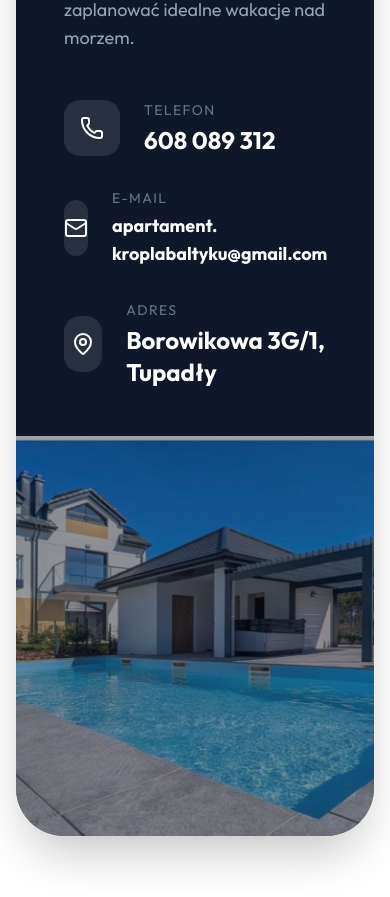
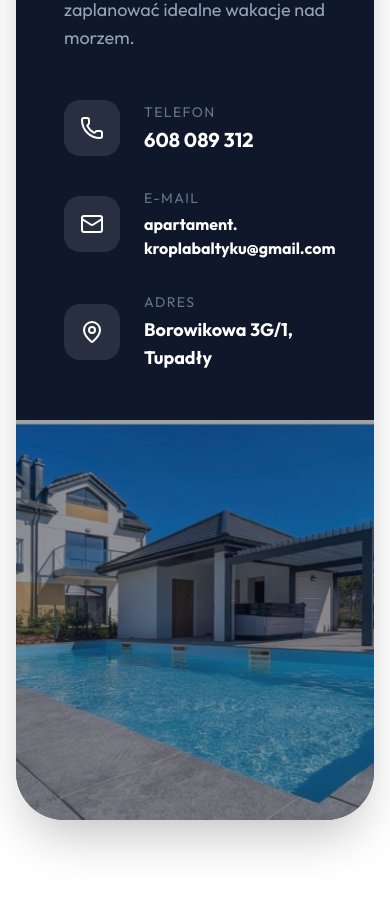
Before and after one commit to gronQA/KroplaBaltyku, a React (Vite) app: page / in a window 390 px wide. Shown: the part 5438-6335 px from the top of the page. Built offline with nearby package versions, Linux system fonts and the light colour scheme; a web font is replaced by a local one.

Commit message:
fix: prevent contact icons from shrinking and optimize font sizes for mobile

```diff
--- a/src/pages/Home.tsx
+++ b/src/pages/Home.tsx
@@ -277,22 +277,22 @@ const Home = () => {
 
               <div className="space-y-8">
                 <a href="tel:608089312" className="flex items-center space-x-6 group">
-                  <div className="w-14 h-14 bg-white/10 rounded-2xl flex items-center justify-center group-hover:bg-marine-500 transition-colors">
+                  <div className="w-14 h-14 bg-white/10 rounded-2xl flex items-center justify-center group-hover:bg-marine-500 transition-colors flex-shrink-0">
                     <Phone className="w-6 h-6 text-white" />
                   </div>
                   <div>
                     <div className="text-sm text-slate-500 uppercase tracking-widest mb-1">Telefon</div>
-                    <div className="text-2xl font-bold">608 089 312</div>
+                    <div className="text-xl md:text-2xl font-bold">608 089 312</div>
                   </div>
                 </a>
 
                 <a href="mailto:apartament.kroplabaltyku@gmail.com" className="flex items-center space-x-6 group">
-                  <div className="w-14 h-14 bg-white/10 rounded-2xl flex items-center justify-center group-hover:bg-marine-500 transition-colors">
+                  <div className="w-14 h-14 bg-white/10 rounded-2xl flex items-center justify-center group-hover:bg-marine-500 transition-colors flex-shrink-0">
                     <Mail className="w-6 h-6 text-white" />
                   </div>
                   <div>
                     <div className="text-sm text-slate-500 uppercase tracking-widest mb-1">E-mail</div>
-                    <div className="text-lg sm:text-xl md:text-2xl font-bold break-words">
+                    <div className="text-base sm:text-lg md:text-2xl font-bold break-words">
                       apartament.<wbr/>kroplabaltyku@gmail.com
                     </div>
                   </div>
@@ -304,12 +304,12 @@ const Home = () => {
                   rel="noopener noreferrer"
                   className="flex items-center space-x-6 group"
                 >
-                  <div className="w-14 h-14 bg-white/10 rounded-2xl flex items-center justify-center group-hover:bg-marine-500 transition-colors">
+                  <div className="w-14 h-14 bg-white/10 rounded-2xl flex items-center justify-center group-hover:bg-marine-500 transition-colors flex-shrink-0">
                     <MapPin className="w-6 h-6 text-white" />
                   </div>
                   <div>
                     <div className="text-sm text-slate-500 uppercase tracking-widest mb-1">Adres</div>
-                    <div className="text-2xl font-bold">Borowikowa 3G/1, Tupadły</div>
+                    <div className="text-lg md:text-2xl font-bold">Borowikowa 3G/1, Tupadły</div>
                   </div>
                 </a>
               </div>
```
